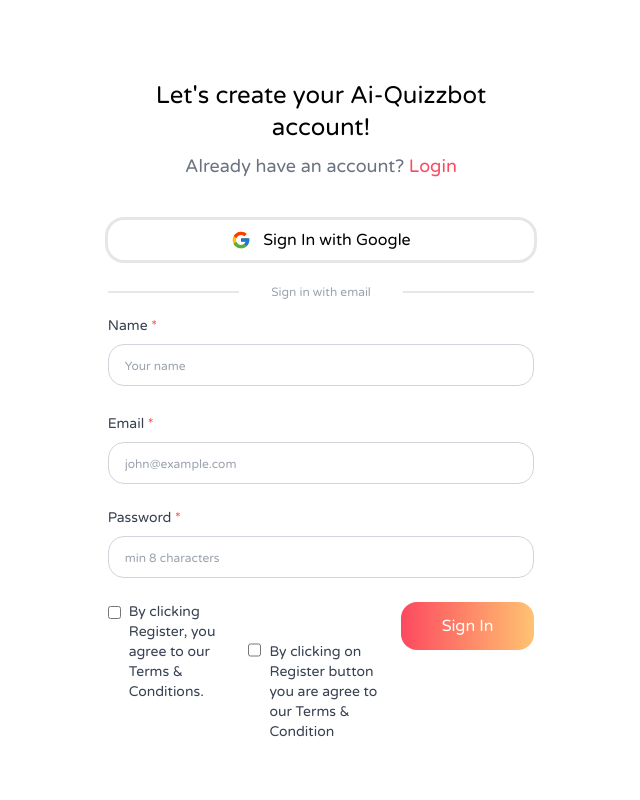
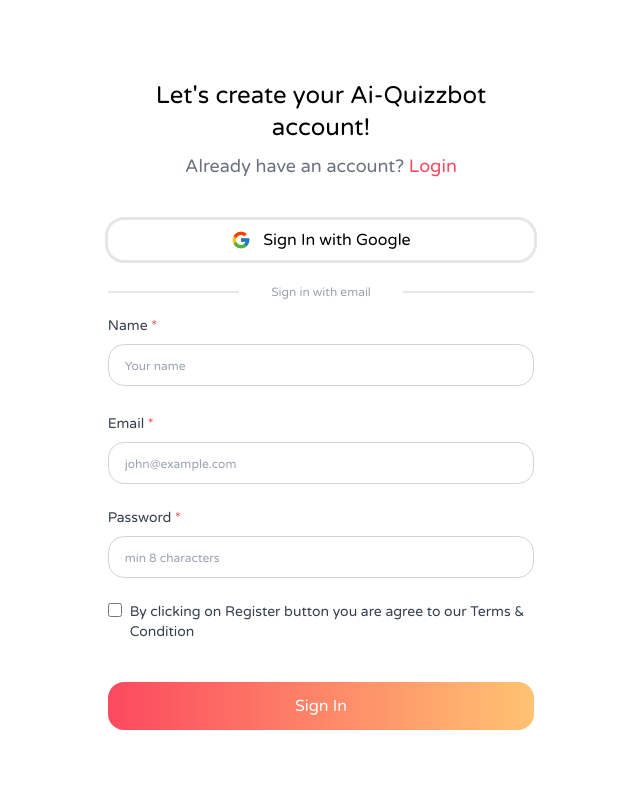
Before and after one commit to Md-Pervez-Hossain/quizzbot-ai, a Next.js app in the folder client/: page /sign-up in a window 1280 px wide. Shown: the top 800 px of the page, without its empty margins (319-959 px from the left). Built offline with nearby package versions, Linux system fonts and the light colour scheme; no server answers.

Commit message:
[FIXED] sign-up page flex issue

```diff
--- a/client/src/app/sign-up/page.js
+++ b/client/src/app/sign-up/page.js
@@ -119,15 +119,7 @@
         />
 
         <div className="flex items-start justify-start text-left mt-5 mb-10">
-          <input
-            type="checkbox"
-            id="rememberMe"
-            className="form-checkbox text-indigo-600 mt-1"
-          />
-          <label htmlFor="rememberMe" className="ml-2 text-gray-700 text-sm">
-            By clicking Register, you agree to our Terms & Conditions.
-          </label>
-          <div className="flex justify-start items-start my-10">
+          <div className="flex justify-start items-start">
             <input
               type="checkbox"
               id="rememberMe"
@@ -142,6 +134,7 @@
               Condition
             </label>
           </div>
+        </div>
         {!isAgreed && (
           <p className="text-red-500 text-sm mt-1">{errors.agree}</p>
         )}
@@ -154,7 +147,6 @@
         )}
       </div>
     </div>
-    </div>
   );
 };
 
```
Lines whose indentation alone changed are shown as unchanged.
